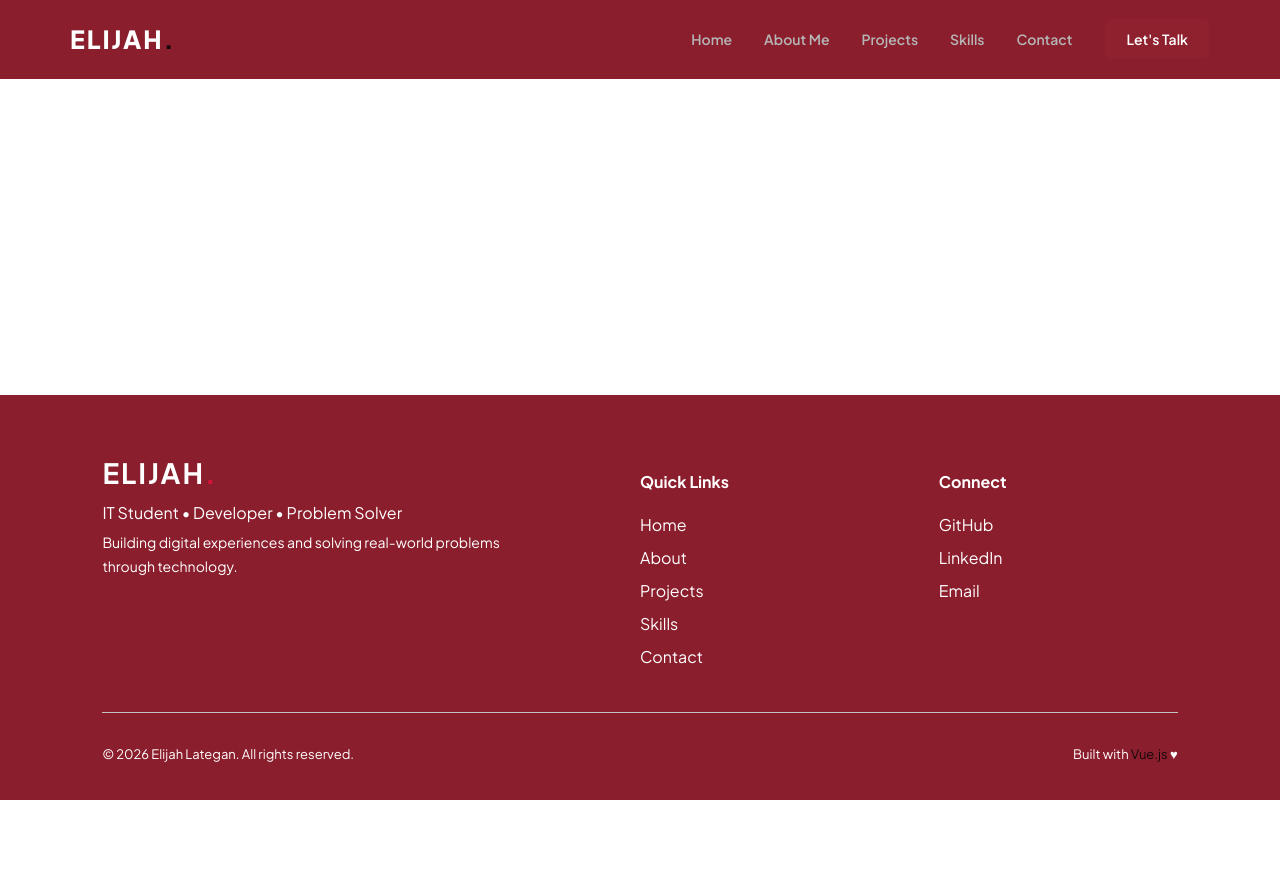
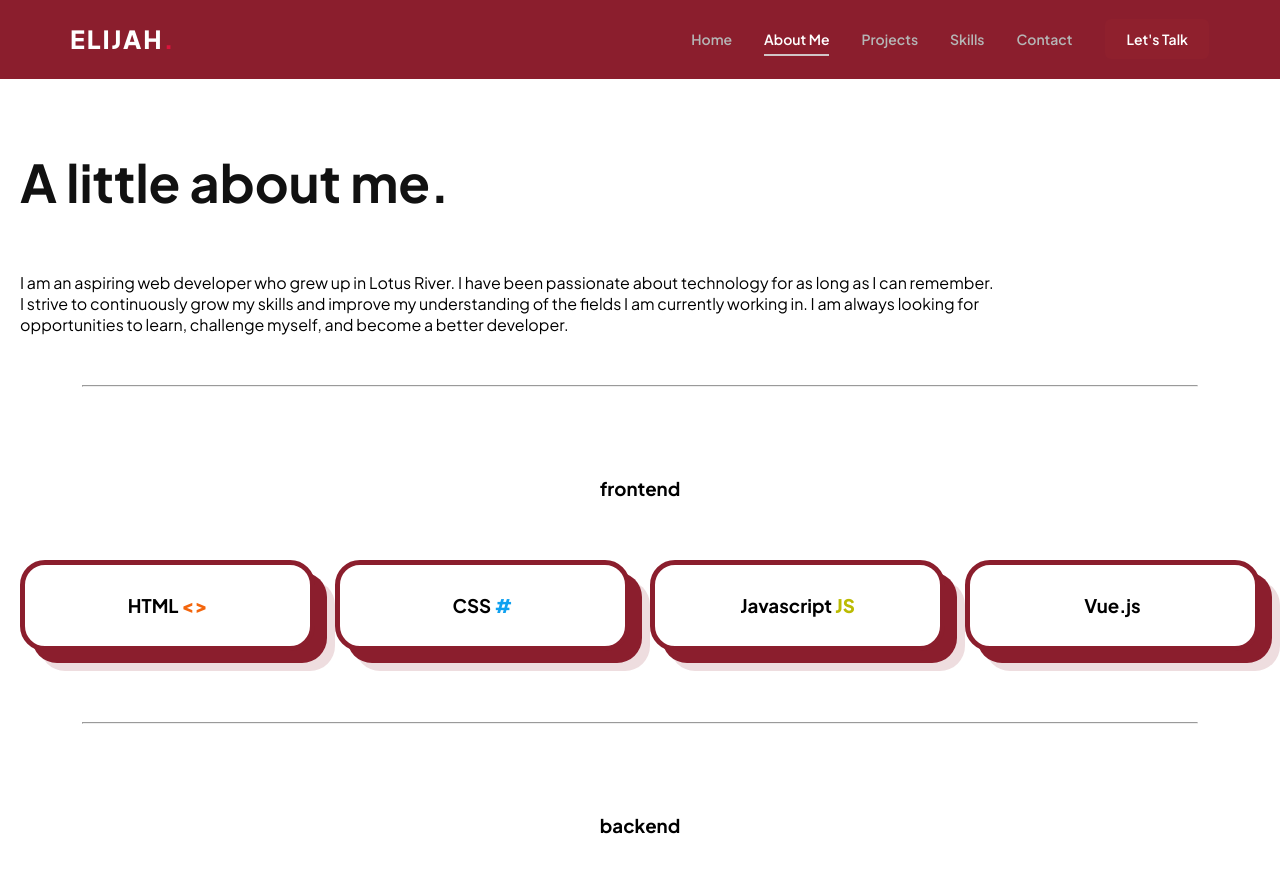
Before and after one commit to Elijah736/digital-portfolio, a Vue app in the folder portfolio/: page /about in a window 1280 px wide. Shown: the top 895 px of the page. Before the commit the page ends 800 px from the top, so only its background shows below. Built offline with nearby package versions, Linux system fonts and the light colour scheme.

Commit message:
started on the about page

```diff
--- a/portfolio/src/components/Navbar.vue
+++ b/portfolio/src/components/Navbar.vue
@@ -66,7 +66,7 @@ const menuOpen = ref(false)
 }
 
 .logo span {
-  color: rgb(19, 8, 11);
+  color: crimson;
 }
 
 .nav-links {
--- a/portfolio/src/router/index.js
+++ b/portfolio/src/router/index.js
@@ -1,11 +1,17 @@
 import { createRouter, createWebHistory } from 'vue-router'
 import Home from '../views/Home.vue'
+import About from '../views/About.vue'
 
 const routes = [
   {
     path: '/',
     name: 'Home',
     component: Home
+  },
+  {
+    path: '/about',
+    name: 'about',
+    component: About
   }
 ]
 
--- /dev/null
+++ b/portfolio/src/views/About.vue
@@ -0,0 +1,122 @@
+<template>
+<div class="aboutsection">
+    <div class="num1">
+        <h1>A little about me.</h1><br>
+        <p>
+            I am an aspiring web developer who grew up in Lotus River.
+            I have been passionate about technology for as long as I can remember.<br> I strive to continuously grow my skills and improve my understanding of the fields I am currently working in.
+            I am always looking for <br> opportunities to learn, challenge myself, and become a better developer.
+        </p>
+    </div>
+    <hr class="horizontal-line"><br><br><br>
+    <div class="num2">
+        <h3>frontend</h3><br><br>
+        <div class="frontend">
+            <div class="frontend-cards">
+                <h3 class="html">HTML <span><></span></h3>
+            </div>
+            <div class="frontend-cards">
+                <h3 class="css">CSS <span>#</span></h3>
+            </div>
+            <div class="frontend-cards">
+                <h3 class="javascript">Javascript <span>JS</span></h3>
+            </div>
+            <div class="frontend-cards">
+                <h3 class="vue">Vue.js</h3>
+            </div>
+        </div><br><br><br>
+
+        <hr class="horizontal-line"><br><br><br>
+        <h3>backend</h3><br><br>
+        <div class="frontend">
+            <div class="frontend-cards">
+                <h3 class="">node.js</h3>
+            </div>
+        </div><br><br><br>
+
+        <hr class="horizontal-line"><br><br><br>
+        <h3>database</h3><br><br>
+        <div class="frontend">
+            <div class="frontend-cards">
+                <h3 class="">MySQL</h3>
+            </div>
+        </div>
+    </div>
+</div>
+</template>
+
+<style scoped>
+.aboutsection{
+    padding: 20px;
+}
+
+.num1{
+    margin-top: 50px;
+    margin-bottom: 50px;
+}
+
+.num1 h1{
+  margin: 0 0 20px;
+  color: #111111;
+  font-size: 52px;
+}
+
+.num1 p{
+    font-weight: 400;
+    word-spacing: 20%;
+}
+
+.horizontal-line{
+    width: 90%;
+    color: rgb(169, 169, 169);
+}
+
+.num2{
+    justify-content: center;
+    text-align: center;
+}
+
+.num2 h3{
+    font-weight: 700;
+}
+
+.frontend{
+    display: flex;
+    justify-content: center;
+    gap: 20px;
+}
+
+.frontend-cards{
+  width: 300px;
+  border: 5px solid #8B1E2D;
+  border-radius: 25px;
+  padding: 10px;
+  background: #ffffff;
+  box-shadow:
+    12px 12px 0 #8B1E2D,
+    20px 20px 0 rgba(139, 30, 45, 0.15);
+  transition: 0.3s ease;
+}
+
+.frontend-cards:hover{
+  transform: translate(-5px, -5px);
+  box-shadow:
+    18px 18px 0 #8B1E2D,
+    28px 28px 0 rgba(139, 30, 45, 0.15);
+}
+
+.html span{
+    color: rgb(243, 101, 12);
+    font-weight: 800;
+}
+
+.css span{
+    color: rgb(15, 161, 240);
+    font-weight: 800;
+}
+
+.javascript span{
+    color: rgb(187, 187, 2);
+    font-weight: 800;
+}
+</style>
```
